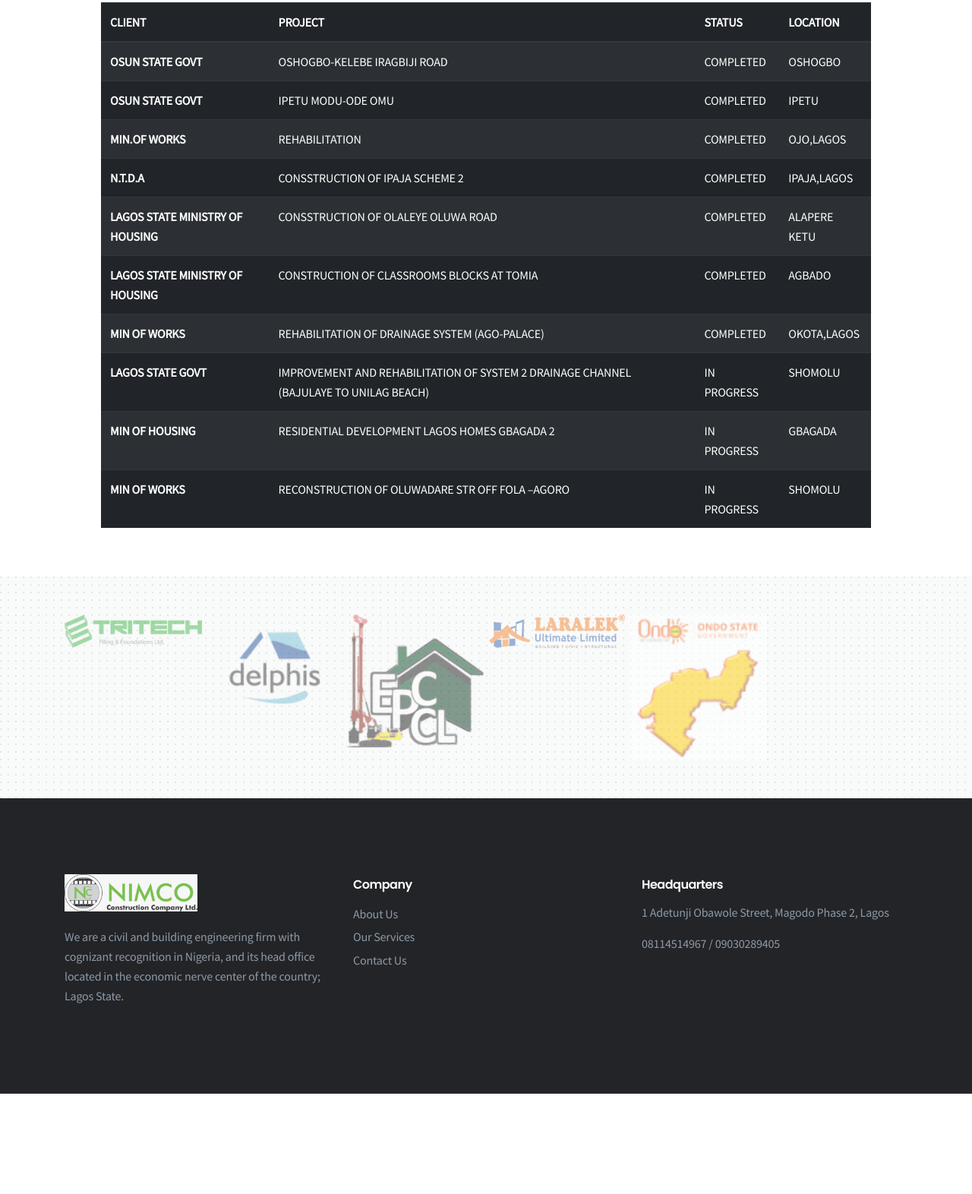
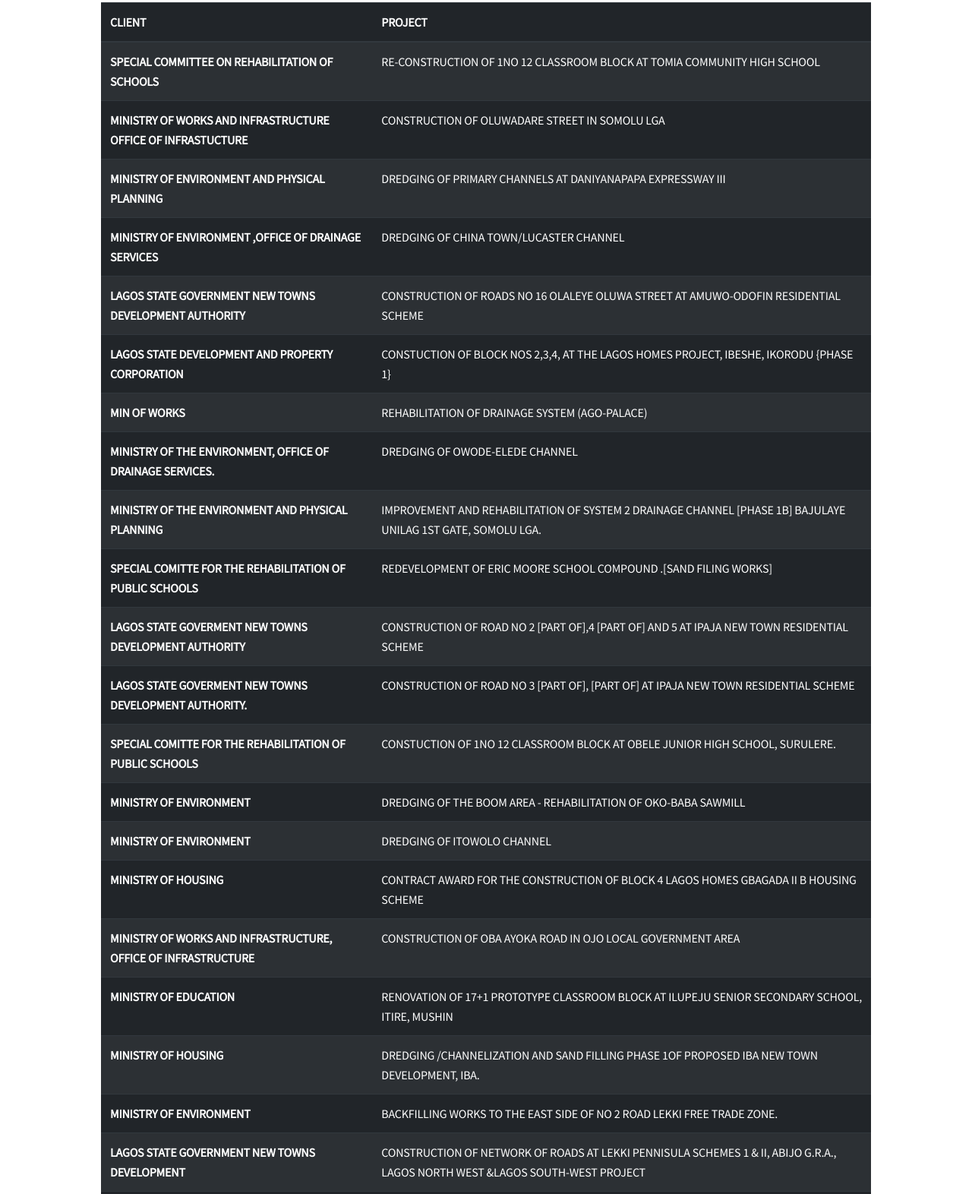
Before and after one commit to henry9162/nimco, a plain HTML site: page projects.html in a window 1280 px wide. Shown: the part 525-2097 px from the top of the page at 76% size. Before the commit the page ends 1965 px from the top, so only its background shows below. Drawn offline with nearby package versions, Linux system fonts and the light colour scheme.

Commit message:
added new projects

```diff
--- a/projects.html
+++ b/projects.html
@@ -130,70 +130,180 @@
                       <tr>
                         <th scope="col">CLIENT</th>
                         <th scope="col">PROJECT</th>
-                        <th scope="col">STATUS</th>
-                        <th scope="col">LOCATION</th>
                       </tr>
                     </thead>
                     <tbody>
                       <tr>
-                        <th scope="row">OSUN STATE GOVT</th>
-                        <td>OSHOGBO-KELEBE IRAGBIJI ROAD</td>
-                        <td>COMPLETED</td>
-                        <td>OSHOGBO</td>
+                        <th scope="row">SPECIAL COMMITTEE ON REHABILITATION OF SCHOOLS</th>
+                        <td>RE-CONSTRUCTION OF 1NO 12 CLASSROOM BLOCK AT TOMIA COMMUNITY HIGH SCHOOL</td>
                       </tr>
                       <tr>
-                        <th scope="row">OSUN STATE GOVT</th>
-                        <td>IPETU MODU-ODE OMU</td>
-                        <td>COMPLETED</td>
-                        <td>IPETU</td>
+                        <th scope="row">MINISTRY OF WORKS AND INFRASTRUCTURE OFFICE OF INFRASTUCTURE</th>
+                        <td>CONSTRUCTION OF OLUWADARE STREET IN SOMOLU LGA</td>
                       </tr>
                       <tr>
-                        <th scope="row">MIN.OF WORKS</th>
-                        <td>REHABILITATION </td>
-                        <td>COMPLETED</td>
-                        <td>OJO,LAGOS</td>
+                        <th scope="row">MINISTRY OF ENVIRONMENT AND PHYSICAL PLANNING</th>
+                        <td>DREDGING OF PRIMARY CHANNELS AT DANIYANAPAPA EXPRESSWAY III</td>
                       </tr>
                       <tr>
-                        <th scope="row">N.T.D.A </th>
-                        <td>CONSSTRUCTION OF IPAJA SCHEME 2</td>
-                        <td>COMPLETED</td>
-                        <td>IPAJA,LAGOS</td>
+                        <th scope="row">MINISTRY OF ENVIRONMENT ,OFFICE OF DRAINAGE SERVICES</th>
+                        <td>DREDGING OF CHINA TOWN/LUCASTER CHANNEL</td>
                       </tr>
                       <tr>
-                        <th scope="row">LAGOS STATE MINISTRY OF HOUSING</th>
-                        <td>CONSSTRUCTION OF OLALEYE OLUWA ROAD</td>
-                        <td>COMPLETED</td>
-                        <td>ALAPERE KETU</td>
+                        <th scope="row">LAGOS STATE GOVERNMENT NEW TOWNS DEVELOPMENT AUTHORITY</th>
+                        <td>CONSTRUCTION OF ROADS NO 16 OLALEYE OLUWA STREET AT AMUWO-ODOFIN RESIDENTIAL SCHEME</td>
                       </tr>
                       <tr>
-                        <th scope="row">LAGOS STATE MINISTRY OF HOUSING</th>
-                        <td>CONSTRUCTION OF CLASSROOMS BLOCKS AT TOMIA</td>
-                        <td>COMPLETED</td>
-                        <td>AGBADO </td>
+                        <th scope="row">LAGOS STATE DEVELOPMENT AND PROPERTY CORPORATION</th>
+                        <td>CONSTUCTION OF BLOCK NOS 2,3,4, AT THE LAGOS HOMES PROJECT, IBESHE, IKORODU {PHASE 1}</td>
                       </tr>
                       <tr>
                         <th scope="row">MIN OF WORKS</th>
                         <td>REHABILITATION OF DRAINAGE SYSTEM (AGO-PALACE)</td>
-                        <td>COMPLETED</td>
-                        <td>OKOTA,LAGOS</td>
+
                       </tr>
                       <tr>
-                        <th scope="row">LAGOS STATE GOVT </th>
-                        <td>IMPROVEMENT AND REHABILITATION OF SYSTEM 2 DRAINAGE CHANNEL  (BAJULAYE TO UNILAG BEACH)</td>
-                        <td>IN PROGRESS</td>
-                        <td>SHOMOLU</td>
+                        <th scope="row">MINISTRY OF THE ENVIRONMENT, OFFICE OF DRAINAGE SERVICES.</th>
+                        <td>DREDGING OF OWODE-ELEDE CHANNEL</td>
                       </tr>
                       <tr>
-                        <th scope="row">MIN OF HOUSING</th>
-                        <td>RESIDENTIAL DEVELOPMENT LAGOS HOMES GBAGADA 2</td>
-                        <td>IN PROGRESS</td>
-                        <td>GBAGADA </td>
+                        <th scope="row">MINISTRY OF THE ENVIRONMENT AND PHYSICAL
+                            PLANNING</th>
+
+                        <td>
+                            IMPROVEMENT AND REHABILITATION OF SYSTEM 2 DRAINAGE CHANNEL [PHASE 1B] BAJULAYE UNILAG 1ST GATE,
+                            SOMOLU LGA.
+                        </td>
                       </tr>
                       <tr>
-                        <th scope="row">MIN OF WORKS</th>
-                        <td>RECONSTRUCTION OF OLUWADARE STR OFF FOLA –AGORO </td>
-                        <td>IN PROGRESS</td>
-                        <td>SHOMOLU</td>
+                        <th scope="row">SPECIAL COMITTE FOR THE REHABILITATION OF PUBLIC SCHOOLS</th>
+                        <td>REDEVELOPMENT OF ERIC MOORE SCHOOL COMPOUND .[SAND FILING WORKS]</td>
+                      </tr>
+                      <tr>
+                        <th scope="row">LAGOS STATE GOVERMENT NEW TOWNS DEVELOPMENT AUTHORITY</th>
+                        <td>
+                            CONSTRUCTION OF ROAD NO 2 [PART OF],4 [PART OF] AND 5 AT IPAJA NEW TOWN RESIDENTIAL SCHEME
+                        </td>
+                      </tr>
+                      <tr>
+                        <th scope="row">LAGOS STATE GOVERMENT NEW TOWNS
+                            DEVELOPMENT AUTHORITY.</th>
+                        <td>CONSTRUCTION OF ROAD NO 3 [PART OF],
+                            [PART OF] AT IPAJA NEW TOWN
+                            RESIDENTIAL SCHEME</td>
+                      </tr>
+                      <tr>
+                        <th scope="row">SPECIAL COMITTE FOR THE REHABILITATION OF
+                            PUBLIC SCHOOLS</th>
+                        <td>CONSTUCTION OF 1NO 12 CLASSROOM BLOCK
+                            AT OBELE JUNIOR HIGH SCHOOL, SURULERE.</td>
+                      </tr>
+                      <tr>
+                        <th scope="row">MINISTRY OF ENVIRONMENT</th>
+                        <td>DREDGING OF THE BOOM AREA -
+                            REHABILITATION OF OKO-BABA SAWMILL
+                            </td>
+                      </tr>
+                      <tr>
+                        <th scope="row">MINISTRY OF ENVIRONMENT</th>
+                        <td>DREDGING OF ITOWOLO CHANNEL</td>
+                      </tr>
+                      <tr>
+                        <th scope="row">MINISTRY OF HOUSING</th>
+                        <td>CONTRACT AWARD FOR THE CONSTRUCTION OF
+                            BLOCK 4 LAGOS HOMES GBAGADA II B HOUSING
+                            SCHEME
+                            </td>
+                      </tr>
+                      <tr>
+                        <th scope="row">MINISTRY OF WORKS AND INFRASTRUCTURE,
+                            OFFICE OF INFRASTRUCTURE
+                            </th>
+                        <td>CONSTRUCTION OF OBA AYOKA ROAD IN OJO
+                            LOCAL GOVERNMENT AREA</td>
+                      </tr>
+                      <tr>
+                        <th scope="row">MINISTRY OF EDUCATION</th>
+                        <td>RENOVATION OF 17+1 PROTOTYPE CLASSROOM
+                            BLOCK AT ILUPEJU SENIOR SECONDARY SCHOOL,
+                            ITIRE, MUSHIN</td>
+                      </tr>
+                      <tr>
+                        <th scope="row">MINISTRY OF HOUSING </th>
+                        <td>DREDGING /CHANNELIZATION AND SAND FILLING
+                            PHASE 1OF PROPOSED IBA NEW TOWN
+                            DEVELOPMENT, IBA.
+                            </td>
+                      </tr>
+                      <tr>
+                        <th scope="row">MINISTRY OF ENVIRONMENT</th>
+                        <td>BACKFILLING WORKS TO THE EAST SIDE OF NO 2
+                            ROAD LEKKI FREE TRADE ZONE.
+                            </td>
+                      </tr>
+                      <tr>
+                        <th scope="row">LAGOS STATE GOVERNMENT NEW TOWNS
+                            DEVELOPMENT
+                            </th>
+                        <td>CONSTRUCTION OF NETWORK OF ROADS AT LEKKI
+                            PENNISULA SCHEMES 1 & II, ABIJO G.R.A., LAGOS
+                            NORTH WEST &LAGOS SOUTH-WEST PROJECT</td>
+                      </tr>
+                      <tr>
+                        <th scope="row">MINISTRY OF ENVIRONMENT</th>
+                        <td>REHABILITATION/UPGRADING OF VICTORIA
+                            STREET, OJOTA IN KOSOFE LGA.</td>
+                      </tr>
+                      <tr>
+                        <th scope="row">MINISTRY OF LOCAL GOVERNMENT AND
+                            CHIEFTAINCY AFFAIRS</th>
+                        <td>CONSTRUCTION OF LAWAL ADEYEMI STREET KETU</td>
+                      </tr>
+                      <tr>
+                        <th scope="row">MINISTRY OF LOCAL GOVERNMENT AND
+                            CHIEFTAINCY AFFAIRS</th>
+                        <td>CONSTRUCTION OF SHOLANKE MAFOWOKU
+                            STREET SOMOLUCONSTRUCTION OF SHOLANKE MAFOWOKU
+                            STREET SOMOLU</td>
+                      </tr>
+                      <tr>
+                        <th scope="row">MINISTRY OF LOCAL GOVERNMENT AND
+                            CHIEFTAINCY AFFAIRS
+                            </th>
+                        <td>CONSTRUCTION OF GAFARI BALOGUN STREET,
+                            OGUDU</td>
+                      </tr>
+                      <tr>
+                        <th scope="row">MINISTRY OF LOCAL GOVERNMENT AND
+                            CHIEFTAINCY AFFAIRS
+                            </th>
+                        <td>CONSTRUCTION OF IREPODUN OGUNNAIKE
+                            STREET IKOSI ISHERI.</td>
+                      </tr>
+                      <tr>
+                        <th scope="row">NIMCO PROJECT</th>
+                        <td>RECLAMATION OF SAPPHIRE ISLAND
+                            RECLAMATION OF OSTIA ISLAND</td>
+                      </tr>
+                      <tr>
+                        <th scope="row">NIMCO PROJECT</th>
+                        <td>RECLAMATION OF SAPPHIRE ISLAND
+                            RECLAMATION OF OSTIA ISLAND</td>
+                      </tr>
+                      <tr>
+                        <th scope="row">NIMCO PROJECT</th>
+                        <td>CONSTRUCTION OF 8 DETACHED DUPLEX WITH
+                            MINI QUARTERS AT COOPER ROAD, IKOYI.</td>
+                      </tr>
+                      <tr>
+                        <th scope="row">MINISTRY OF WATERFRONT</th>
+                        <td>SHORELINE PROTECTION OF FORESHORE
+                            ISLAND LEKKI .
+                            </td>
+                      </tr>
+                      <tr>
+                        <th scope="row">MINISTRY OF WATERFRONT</th>
+                        <td>RECLAMATION OF FORSHORE ISLAND LEKKI</td>
                       </tr>
                     </tbody>
                   </table>
```
